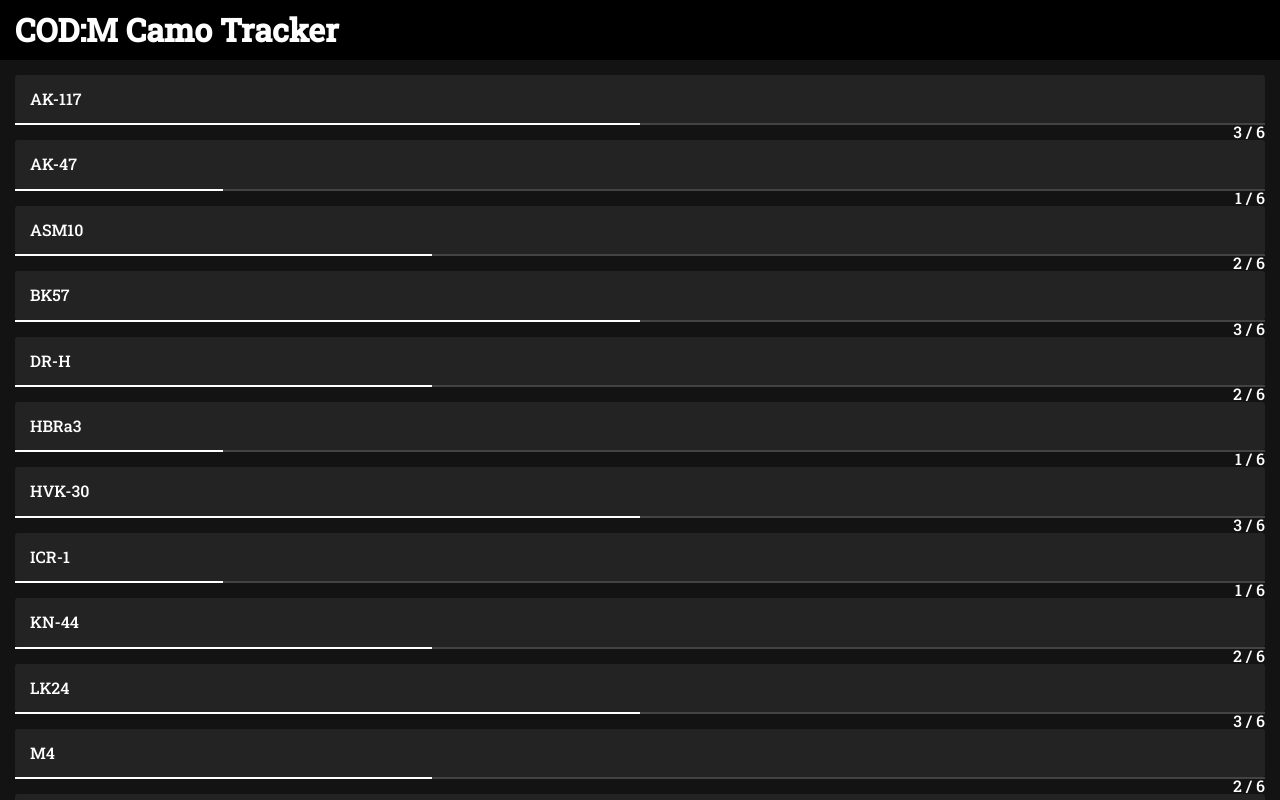
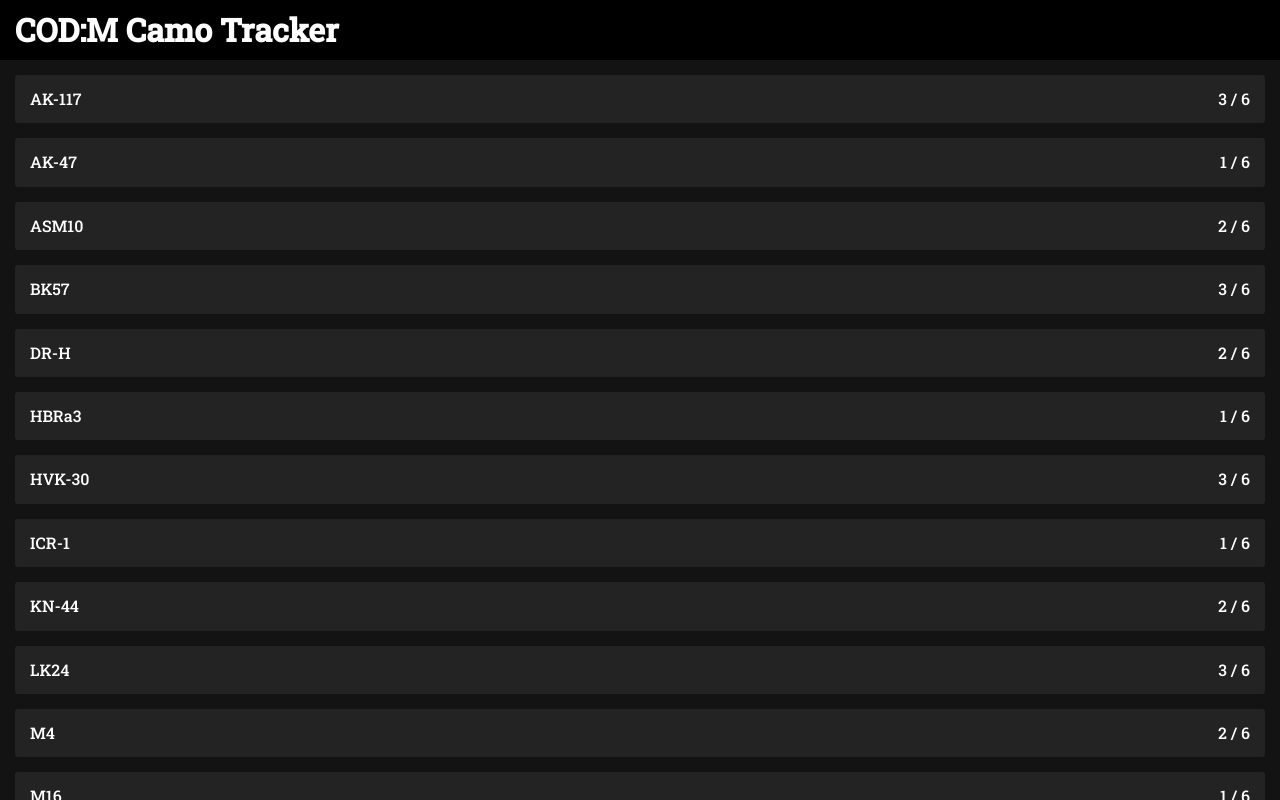
Before and after one commit to Dust-Finger3/camo-tracker, an Angular app: page / in a window 1280 px wide. Shown: the top 800 px of the page. Built offline with nearby package versions, Linux system fonts and the light colour scheme.

Commit message:
broke progress bar

```diff
--- a/src/app/camo-card/camo-card.component.html
+++ b/src/app/camo-card/camo-card.component.html
@@ -1,3 +1,7 @@
 <div class="card">
+  <div class="progress-number">
+    {{ progress.current }} /
+    {{ progress.total }}
+  </div>
   <div class="title">{{ weapon.name }}</div>
 </div>
--- a/src/app/home-page/home-page.component.html
+++ b/src/app/home-page/home-page.component.html
@@ -2,9 +2,8 @@
   <div class="card-container" *ngFor="let Weapon of weapons">
     <app-camo-card
       [weapon]="Weapon"
+      [progress]="progressData[Weapon.id]"
     ></app-camo-card>
-    <app-progress-bar
-    [progress]="progressData[Weapon.id]"></app-progress-bar>
     <div class="progress-bar">
       <div class="bar" [style.width]="progressData.bar"></div>
     </div>
--- a/src/app/progress-bar/progress-bar.component.html
+++ b/src/app/progress-bar/progress-bar.component.html
@@ -1,7 +1,3 @@
-<div class="progress-number">
-  {{ progress.current }} /
-  {{ progress.total }}
-</div>
 <div class="progress-bar">
   <div class="bar" [style.width]="progress.bar"></div>
 </div>
--- a/src/app/progress-bar/progress-bar.component.scss
+++ b/src/app/progress-bar/progress-bar.component.scss
@@ -9,7 +9,3 @@
     height: 100%;
   }
 }
-
-.progress-number {
-  float: right;
-}
```
